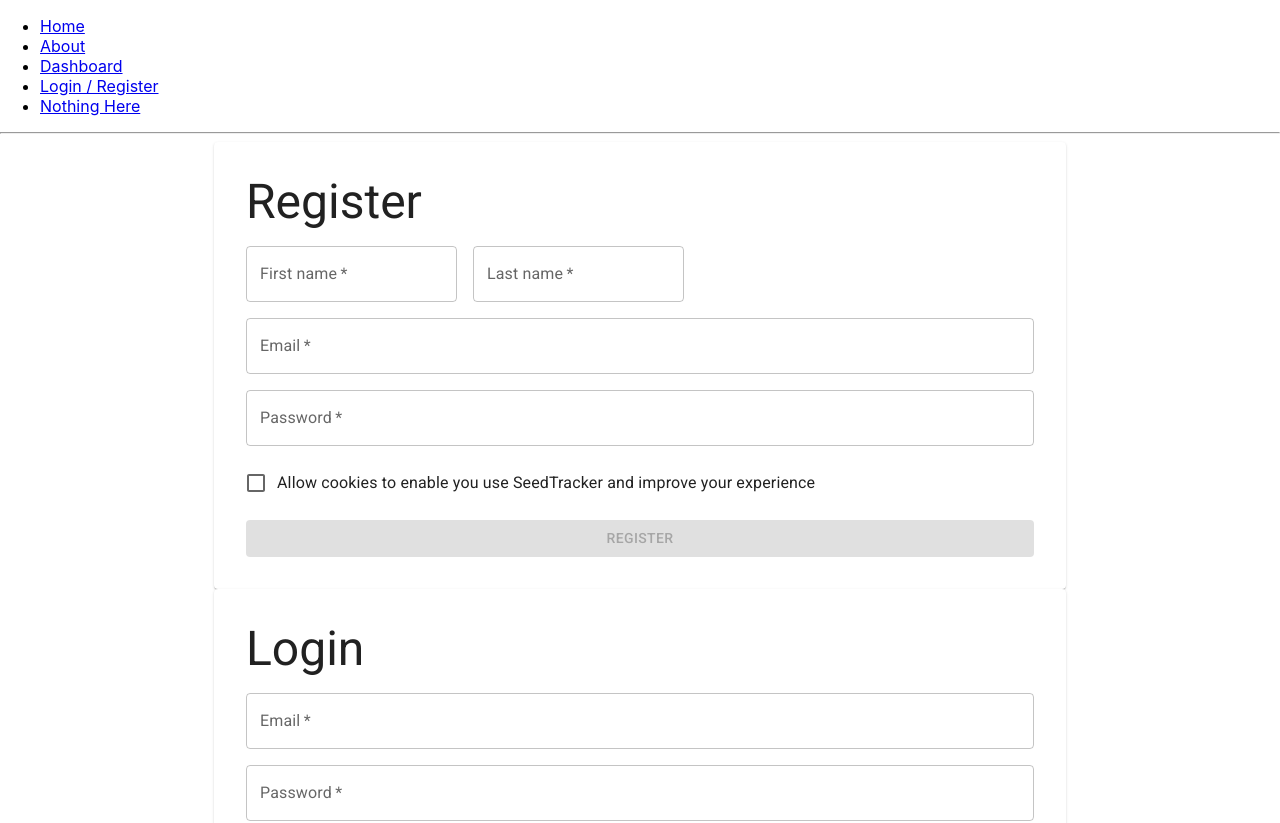
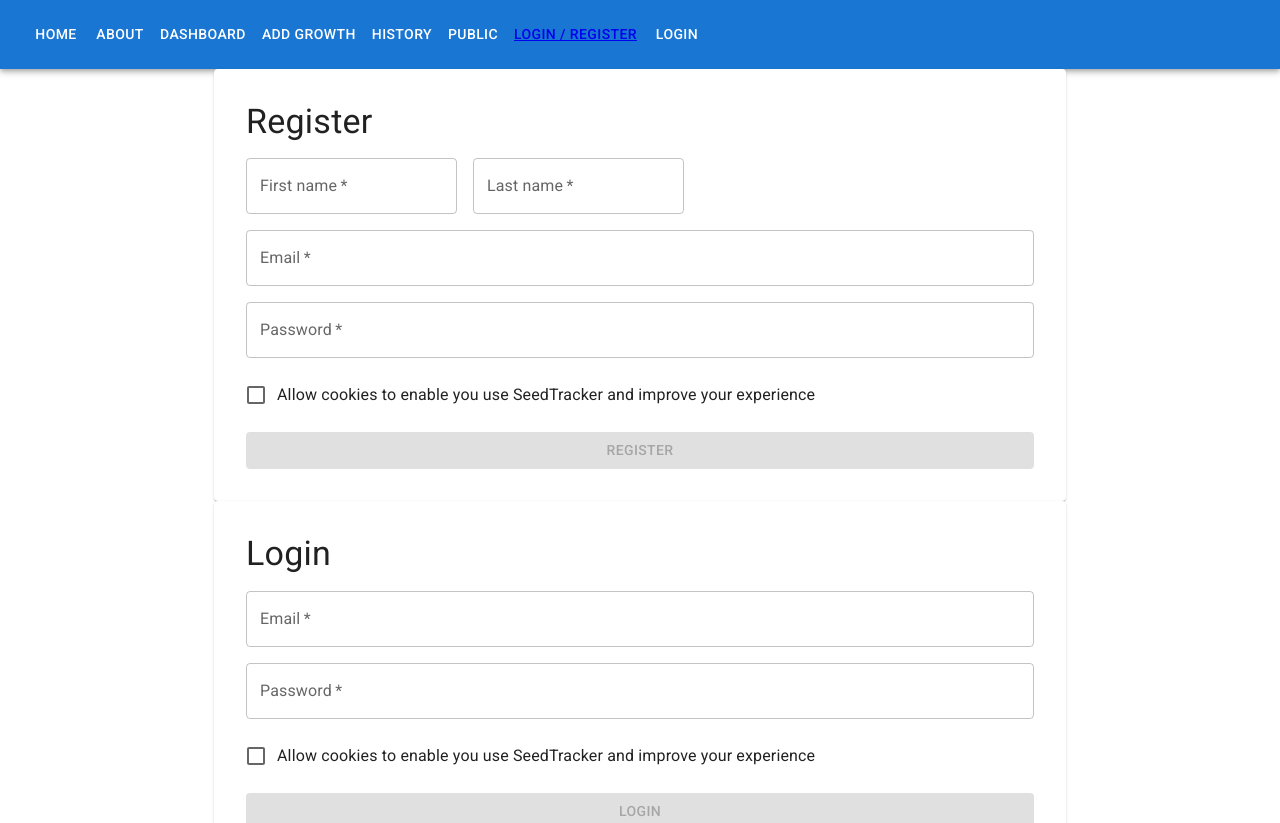
Before and after one commit to danppo/seed-task-tracker, a React (Create React App) app: page /login in a window 1280 px wide. Shown: the top 823 px of the page. Built offline with nearby package versions, Linux system fonts and the light colour scheme.

Commit message:
created new menubar

```diff
--- a/src/App.tsx
+++ b/src/App.tsx
@@ -7,6 +7,8 @@ import Form from './components/form';
 import Register from './components/register';
 import Login from './components/login';
 import AuthedRoutes from './routes/authedRoutes';
+import MenuBar from './components/menuBar';
+import AboutContent from './components/aboutContent';
 
 const App = () => {
 
@@ -15,32 +17,9 @@ const App = () => {
   const Layout = () => {
     return (
       <div>
-        {/* A "layout route" is a good place to put markup you want to
-            share across all the pages on your site, like navigation. */}
-        <nav>
-          <ul>
-            <li>
-              <Link to="/">Home</Link>
-            </li>
-            <li>
-              <Link to="/about">About</Link>
-            </li>
-            <li>
-              <Link to="/dashboard">Dashboard</Link>
-            </li>
-            <li>
-              <Link to="/login">Login / Register</Link>
-            </li>
-            <li>
-              <Link to="/nothing-here">Nothing Here</Link>
-            </li>
-          </ul>
-        </nav>
-
-        <hr />
-
-        {/* <Outlet> is like a placeholder for child routes. */}
+        <MenuBar />
         <Outlet />
+        {/* <MenuBar /> */}
       </div>
     );
   }
@@ -84,6 +63,7 @@ const About = () => {
     <Container maxWidth="md">
       <Register />
       <Login />
+      <AboutContent />
     </Container>
   );
 }
--- /dev/null
+++ b/src/components/aboutContent/aboutBar.tsx
@@ -0,0 +1,32 @@
+import Typography from '@mui/material/Typography';
+import Box from '@mui/material/Box';
+
+
+const AboutContent = () => {
+
+  return (
+    <Box sx={{ width: '100%'}}>
+      <Typography variant="h4" gutterBottom component="h4">
+        What is the Seed Tracker App?
+      </Typography>
+      <Typography variant="body1" gutterBottom>
+        It's a one stop shop for everything related to growing sprouting seeds and microgreens:
+        record which seeds were successful, or that you particually liked, get reminders for
+        tasks to water, rinse or mist etc, you can even work out how much a batch has actually cost.
+        As well as share your results with other users, and see what worked well for them.
+      </Typography>
+      <Typography variant="h5" gutterBottom component="h5">
+        What are sprouting seed or sprouts or microgreens and why should I bother with them?
+      </Typography>
+      <Typography variant="body1" gutterBottom>
+        Do you like bean sprouts in your stir fry? Well that is basically sprouting seeds or sprouts
+        its the very early stages of a plant growing from seed, at this stage the tiny plant and seed
+        is packed with useful nutrients. MicroGreens are the next stage of growth from the sprouts,
+        where the plant has grown its first set of leaves, these are still packed with concentraited
+        goodness and taste
+      </Typography>
+    </Box>
+  )
+};
+
+export default AboutContent;
--- /dev/null
+++ b/src/components/aboutContent/index.tsx
@@ -0,0 +1 @@
+export { default } from './aboutBar';
--- a/src/components/login/login.tsx
+++ b/src/components/login/login.tsx
@@ -67,7 +67,7 @@ const Register = () => {
 
   useEffect(() => {
     setCookieAllowed(localStorage.getItem("cookiesAllowed") === "true" ? true : false);
-    setCookieAuth(true);
+    setCookieAuth(false);
     // setToken('');
   }, [])
 
@@ -76,7 +76,7 @@ const Register = () => {
     <Card sx={{ minWidth: 275, maxWidth: 950, p: 4 }}>
       <Stack spacing={2} >
 
-        <Typography variant="h3" component="h3">
+        <Typography variant="h4" component="h4">
           Login
         </Typography>
 
--- /dev/null
+++ b/src/components/menuBar/index.tsx
@@ -0,0 +1 @@
+export { default } from './menuBar';
--- /dev/null
+++ b/src/components/menuBar/menuBar.tsx
@@ -0,0 +1,80 @@
+import { Routes, Route, Outlet, Link, useNavigate } from "react-router-dom";
+
+import AppBar from '@mui/material/AppBar';
+import Box from '@mui/material/Box';
+import Toolbar from '@mui/material/Toolbar';
+import Typography from '@mui/material/Typography';
+import Button from '@mui/material/Button';
+import IconButton from '@mui/material/IconButton';
+import MenuIcon from '@mui/icons-material/Menu';
+
+const MenuBar = () => {
+  const navigate = useNavigate();
+
+  return (
+    <>
+
+      <Box sx={{ flexGrow: 1 }}>
+        <AppBar position="static">
+          <Toolbar>
+            {/* <IconButton
+              size="large"
+              edge="start"
+              color="inherit"
+              aria-label="menu"
+              sx={{ mr: 2 }}
+            >
+              <MenuIcon />
+            </IconButton> */}
+            <Button
+              onClick={() => {navigate('/')}}
+              sx={{ my: 2, color: 'white', display: 'block' }}
+            >
+              Home
+            </Button>
+            <Button
+              onClick={() => {navigate('/about')}}
+              sx={{ my: 2, color: 'white', display: 'block' }}
+            >
+              About
+            </Button>
+            <Button
+              onClick={() => {navigate('/dashboard')}}
+              sx={{ my: 2, color: 'white', display: 'block' }}
+            >
+              Dashboard
+            </Button>
+            <Button
+              onClick={() => {navigate('/new')}}
+              sx={{ my: 2, color: 'white', display: 'block' }}
+            >
+              Add Growth
+            </Button>
+            <Button
+              onClick={() => {navigate('/history')}}
+              sx={{ my: 2, color: 'white', display: 'block' }}
+            >
+              History
+            </Button>
+            <Button
+              onClick={() => {navigate('/public')}}
+              sx={{ my: 2, color: 'white', display: 'block' }}
+            >
+              Public
+            </Button>
+            <Button
+              // onClick={handleCloseNavMenu}
+              sx={{ my: 2, color: 'white', display: 'block' }}
+            >
+              <Link to="/login">Login / Register</Link>
+            </Button>
+            <Button color="inherit">Login</Button>
+          </Toolbar>
+        </AppBar>
+      </Box>
+      {/* <Outlet /> */}
+    </>
+  )
+};
+
+export default MenuBar;
--- a/src/components/register/register.tsx
+++ b/src/components/register/register.tsx
@@ -99,7 +99,7 @@ useEffect(() => {
     <Card sx={{ minWidth: 275, maxWidth: 950, p: 4 }}>
       <Stack spacing={2} >
 
-        <Typography variant="h3" component="h3">
+        <Typography variant="h4" component="h4">
           Register
         </Typography>
 
```
Also changed, not shown: 1 other file (tests, documents, lock files or other folders).
